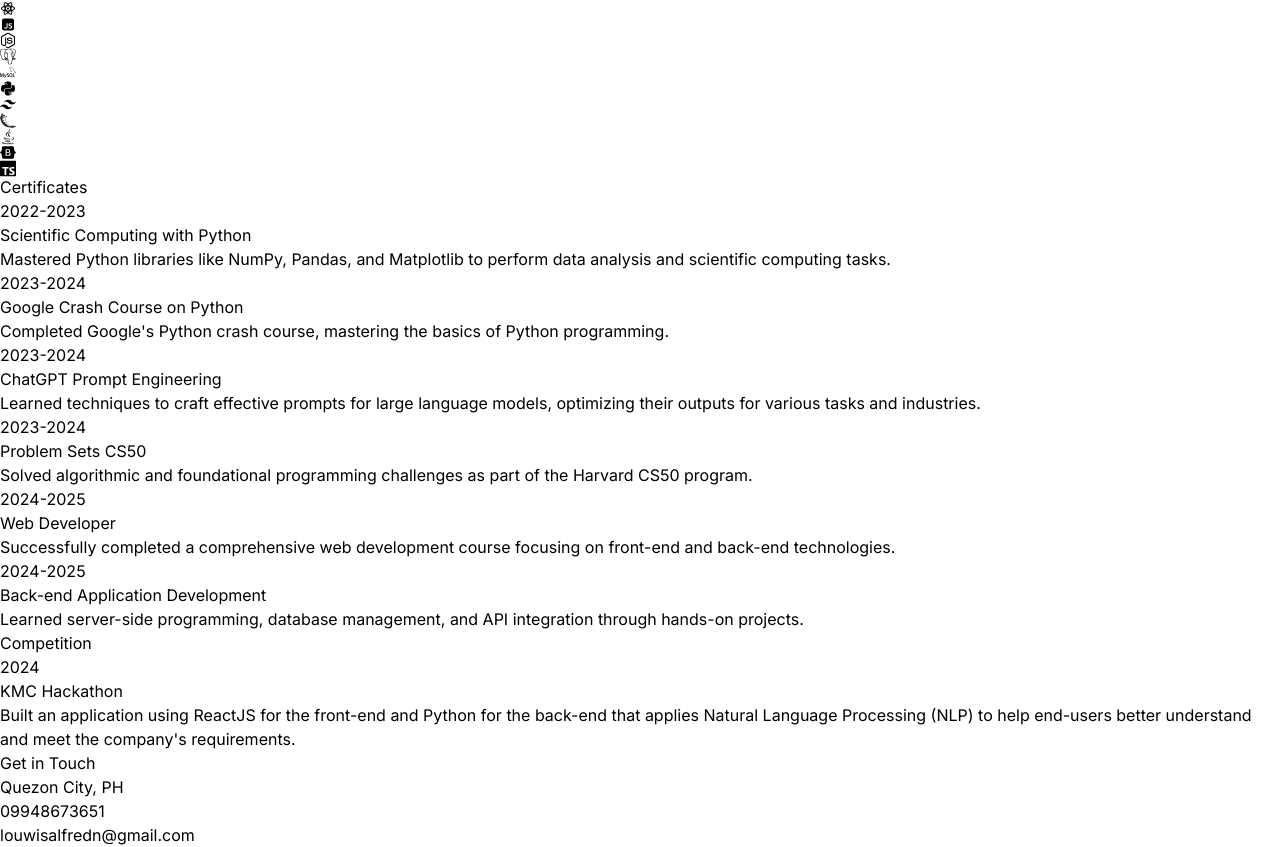
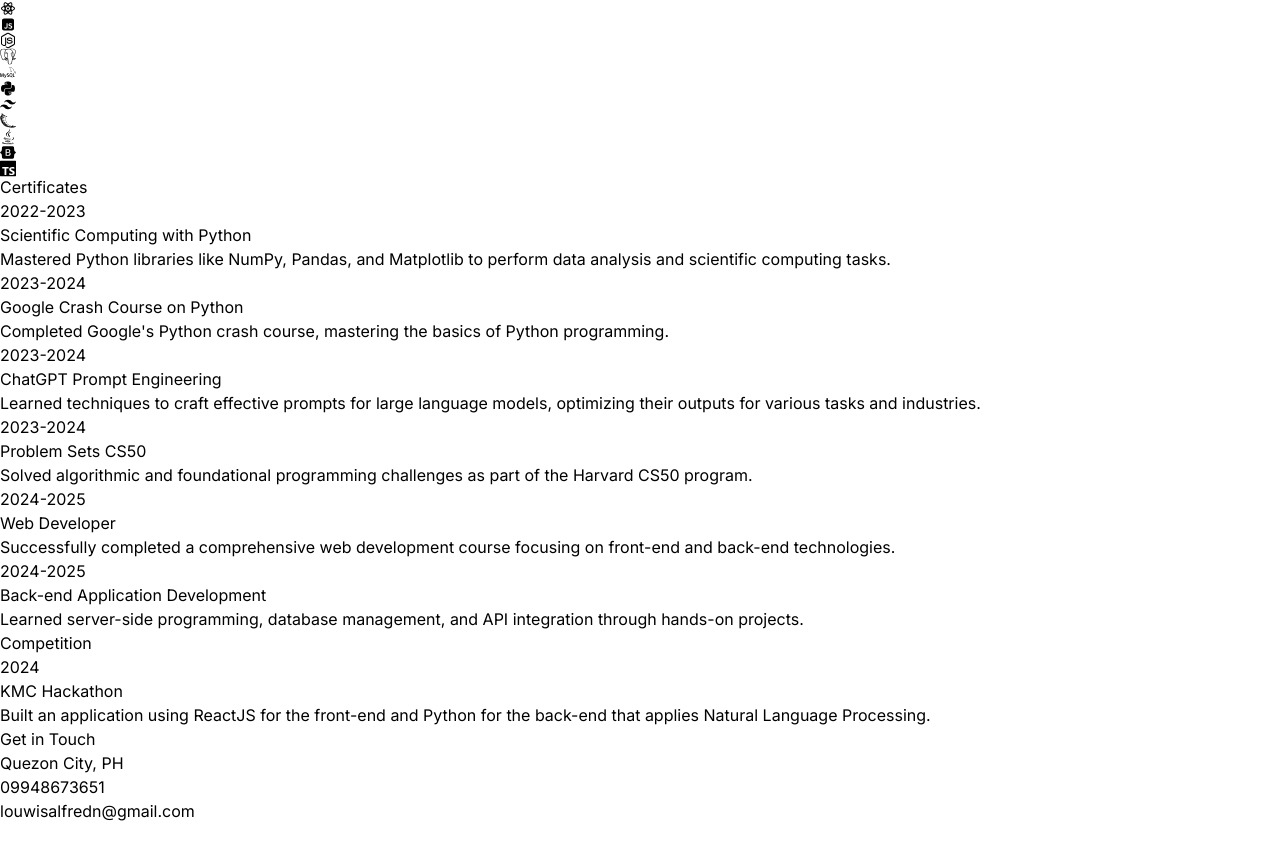
Before and after one commit to louwis-alfred/intro, a React (Vite) app: page / in a window 1280 px wide. Shown: the part 2440-3287 px from the top of the page. After the commit the page ends 3263 px from the top, so only its background shows below. Built offline with nearby package versions, Linux system fonts and the light colour scheme.

Commit message:
Change Competition Description

```diff
--- a/src/components/Competition.jsx
+++ b/src/components/Competition.jsx
@@ -5,7 +5,7 @@ const EVENTS = [
     year: "2024",
     title: "KMC Hackathon",
     description:
-      "Built an application using ReactJS for the front-end and Python for the back-end that applies Natural Language Processing (NLP) to help end-users better understand and meet the company's requirements.",
+      "Built an application using ReactJS for the front-end and Python for the back-end that applies Natural Language Processing.",
   },
   // Add more events if needed to see the staggered effect
 ];
```
Also changed, not shown: 3 other files (tests, documents, lock files or other folders).
